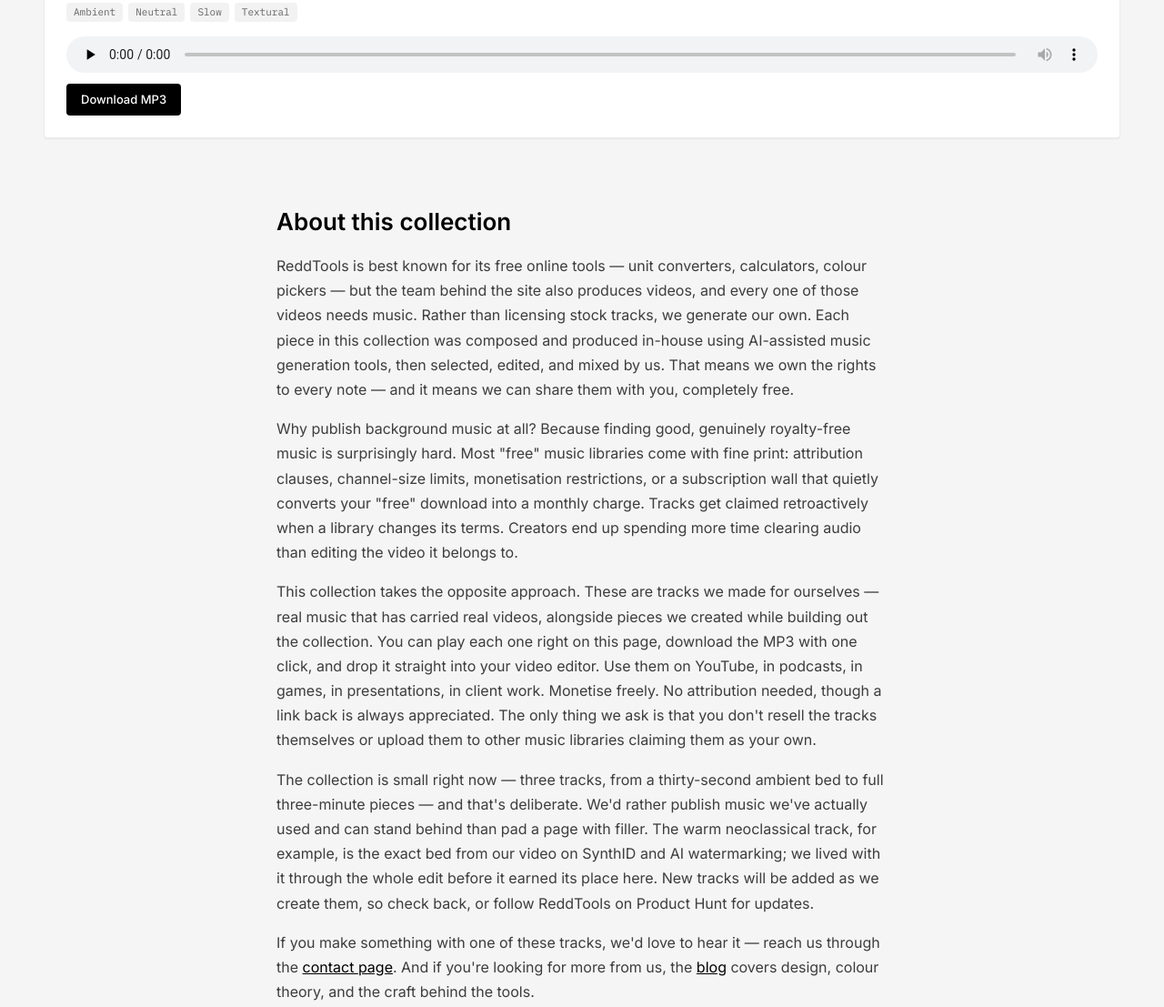
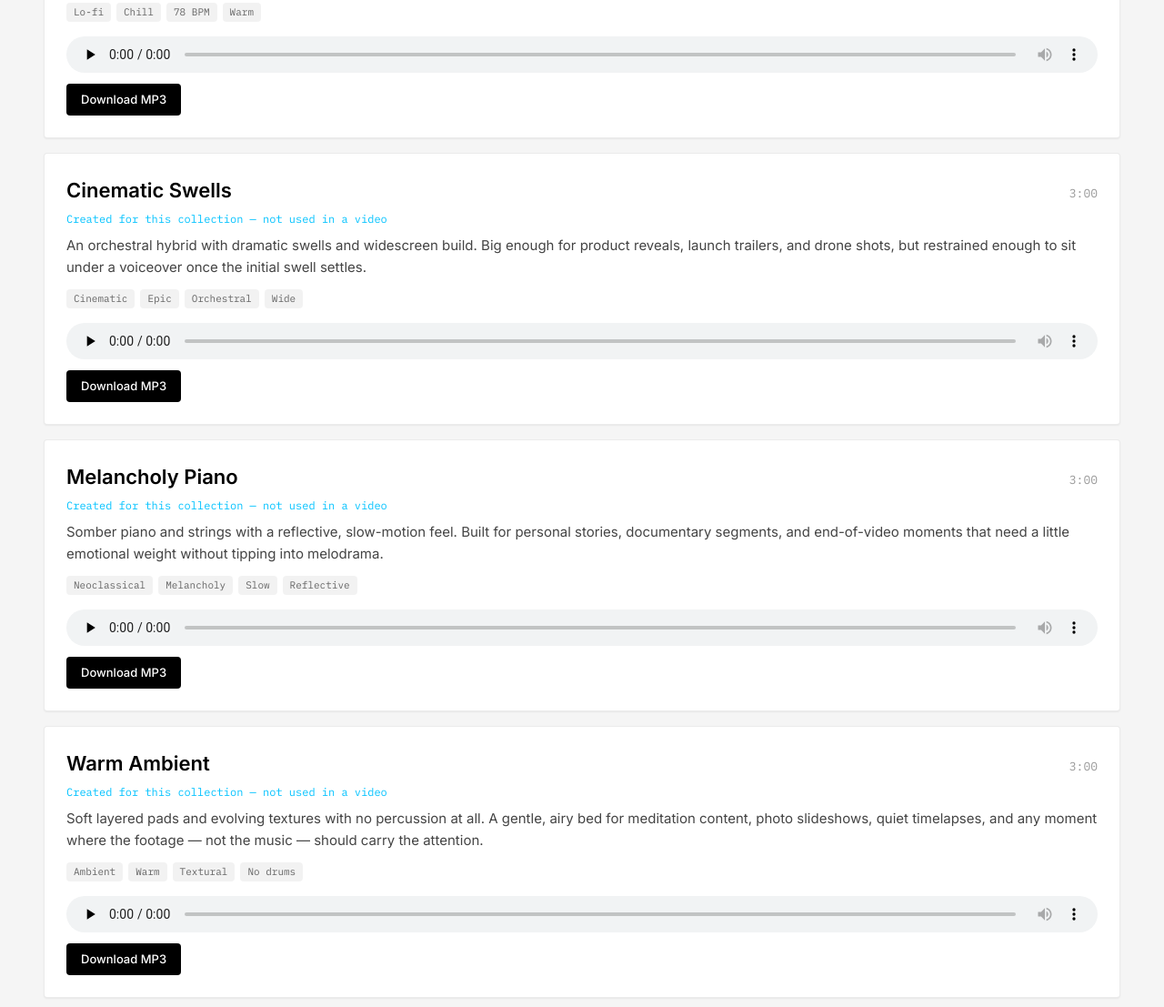
Before and after one commit to sharan01x/reddtools, an Astro site: page /music in a window 1280 px wide. Shown: the part 1258-2365 px from the top of the page at 91% size. Built offline with nearby package versions, Linux system fonts and the light colour scheme; Astro itself is replaced by a stand-in of ours.

Commit message:
feat: add 4 background music tracks (lofi-mellow, cinematic-swells, melancholy-piano, warm-ambient) — collection now 7

```diff
--- a/src/pages/music.astro
+++ b/src/pages/music.astro
@@ -24,6 +24,46 @@ const tracks = [
     tags: ['Electronic', 'Minimal', 'Steady', 'Modern'],
     description:
       'A clean, minimal electronic bed with a steady pulse and plenty of space. Created for this collection alongside the warm neoclassical track, it suits tutorials, screen recordings, time-lapses, and any footage that needs a modern, understated rhythm underneath.',
+    attribution: 'Created for this collection — not used in a video',
+  },
+  {
+    file: '/music/lofi-mellow.mp3',
+    title: 'Lofi Mellow',
+    duration: '3:00',
+    seconds: 180,
+    tags: ['Lo-fi', 'Chill', '78 BPM', 'Warm'],
+    description:
+      'A lazy lo-fi hip hop bed with dusty vinyl crackle and warm, rounded chords. The kind of loop that disappears into focus — it suits study-with-me videos, walkthroughs, code-along streams, and any footage that wants a friendly, unhurried pulse underneath.',
+    attribution: 'Created for this collection — not used in a video',
+  },
+  {
+    file: '/music/cinematic-swells.mp3',
+    title: 'Cinematic Swells',
+    duration: '3:00',
+    seconds: 180,
+    tags: ['Cinematic', 'Epic', 'Orchestral', 'Wide'],
+    description:
+      'An orchestral hybrid with dramatic swells and widescreen build. Big enough for product reveals, launch trailers, and drone shots, but restrained enough to sit under a voiceover once the initial swell settles.',
+    attribution: 'Created for this collection — not used in a video',
+  },
+  {
+    file: '/music/melancholy-piano.mp3',
+    title: 'Melancholy Piano',
+    duration: '3:00',
+    seconds: 180,
+    tags: ['Neoclassical', 'Melancholy', 'Slow', 'Reflective'],
+    description:
+      'Somber piano and strings with a reflective, slow-motion feel. Built for personal stories, documentary segments, and end-of-video moments that need a little emotional weight without tipping into melodrama.',
+    attribution: 'Created for this collection — not used in a video',
+  },
+  {
+    file: '/music/warm-ambient.mp3',
+    title: 'Warm Ambient',
+    duration: '3:00',
+    seconds: 180,
+    tags: ['Ambient', 'Warm', 'Textural', 'No drums'],
+    description:
+      'Soft layered pads and evolving textures with no percussion at all. A gentle, airy bed for meditation content, photo slideshows, quiet timelapses, and any moment where the footage — not the music — should carry the attention.',
     attribution: 'Created for this collection — not used in a video',
   },
   {
@@ -126,12 +166,13 @@ const jsonLd = [
       don't resell the tracks themselves or upload them to other music libraries claiming them as your own.
     </p>
     <p>
-      The collection is small right now — three tracks, from a thirty-second ambient bed to full
-      three-minute pieces — and that's deliberate. We'd rather publish music we've actually used and
-      can stand behind than pad a page with filler. The warm neoclassical track, for example, is the exact
-      bed from our video on SynthID and AI watermarking; we lived with it through the whole edit before
-      it earned its place here. New tracks will be added as we create them, so check back, or follow
-      ReddTools on Product Hunt for updates.
+      The collection started small and is growing — seven tracks right now, from a
+      thirty-second ambient bed to full three-minute pieces — and that's deliberate. We'd rather
+      publish music we've actually used and can stand behind than pad a page with filler. The warm
+      neoclassical track, for example, is the exact bed from our video on SynthID and AI
+      watermarking; we lived with it through the whole edit before it earned its place here. New
+      tracks will be added as we create them, so check back, or follow ReddTools on Product Hunt
+      for updates.
     </p>
     <p>
       If you make something with one of these tracks, we'd love to hear it — reach us through the
```
Also changed, not shown: 4 other files.
